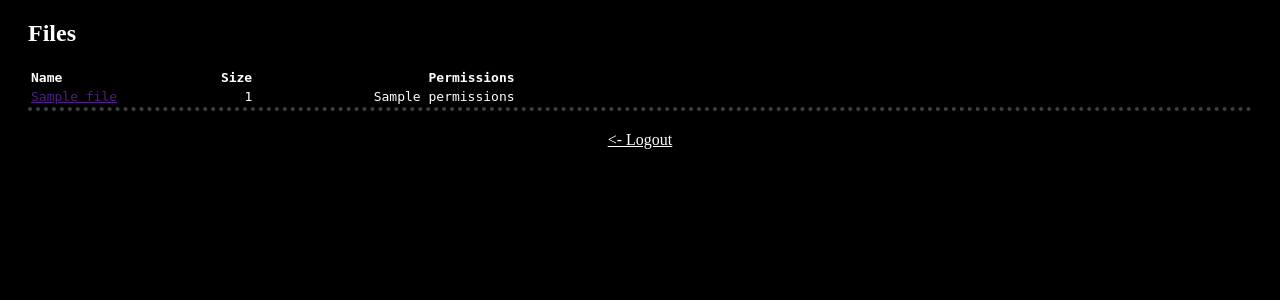
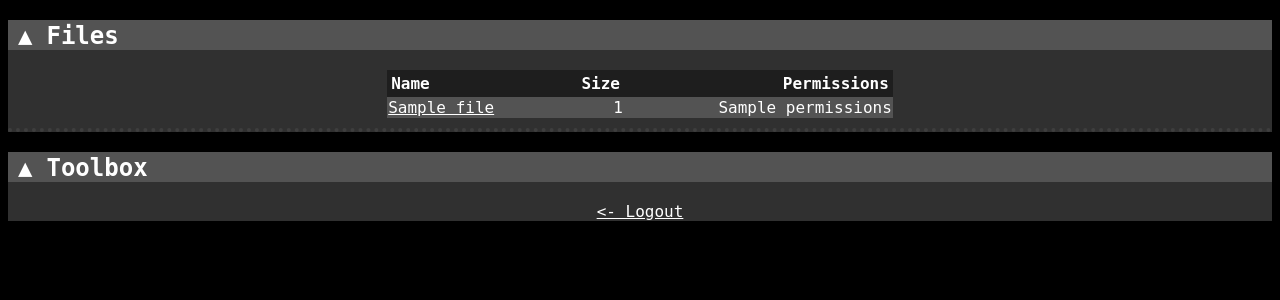
Before and after one commit to hmg3f/aos-nas-web, a Python web app: template app/templates/file-viewer.html in a window 1280 px wide. Shown: the top 300 px of the page. Run offline with Jinja, Linux system fonts and the light colour scheme; the template is opened without the code that fills it: most values are stand-ins (such as "Sample title", 1, 10 or a date in 2020).

Commit message:
added missing styles
forgot account creation and file viewer pages

```diff
--- a/app/static/css/style.css
+++ b/app/static/css/style.css
@@ -49,6 +49,18 @@ body {
 #login form input[type=password]:focus,
 #login form input[type=text]:focus {
     outline: none;
+}
+
+#login form select {
+    background-color: #3e3e3e;
+    border: 2px solid #3e3e3e;
+    font-family: Brass Mono, Monospace;
+    font-size: 1rem;
+    color: #fff;
+}
+
+#login form select:hover {
+    cursor: pointer;
 }
 
 #login form input[type=submit] {
@@ -103,12 +115,21 @@ body {
 
 #file-view {
     border-bottom: 4px dotted #3e3e3e;
-    margin: 20px;
+    margin: 0 auto;
 }
 
 #file-view table {
-    font-family: Monospace;
-    width: 40%
+    width: 40%;
+    border: none;
+    border-collapse: collapse;
+    border-spacing: 0;
+    margin-left: auto;
+    margin-right: auto;
+    margin-bottom: 10px;
+}
+
+#file-view table th {
+    padding: 4px;
 }
 
 #file-view table th:nth-child(1),
@@ -122,3 +143,19 @@ body {
 #file-view table td:nth-child(3) {
     text-align: right;
 }
+
+#file-view table thead {
+    background-color: #1e1e1e;
+}
+
+#file-view table tbody tr {
+    background-color: #535353;
+}
+
+#file-view table tbody tr:nth-child(even) {
+    background-color: #646464 !important;
+}
+
+#file-view table a {
+    color: #fff;
+}
--- a/app/templates/create.html
+++ b/app/templates/create.html
@@ -7,6 +7,7 @@
     <link rel="stylesheet" type="text/css" href="{{ url_for('static', filename='css/style.css') }}">
   </head>
   <body>
+    <section id="login" class="panel">
       <h1>Create User</h1>
 
       <form method="POST" action="">
@@ -21,5 +22,6 @@
 	<a href="{{url_for('home')}}">&lt- Return</a>
 	<a href="{{url_for('login')}}">Login</a>
       </div>
+    </section>
   </body>
 </html>
--- a/app/templates/file-viewer.html
+++ b/app/templates/file-viewer.html
@@ -7,7 +7,7 @@
     <link rel="stylesheet" type="text/css" href="{{ url_for('static', filename='css/style.css') }}">
   </head>
   <body>
-    <section id="file-view">
+    <section id="file-view" class="panel">
       <h1>Files</h1>
 
       <table>
@@ -34,8 +34,12 @@
       </table>
     </section>
 
-    <div class="controls">
-      <a href="{{url_for('logout')}}">&lt- Logout</a>
-    </div>
+    <section id="toolbox" class="panel">
+      <h1>Toolbox</h1>
+
+      <div class="controls">
+	<a href="{{url_for('logout')}}">&lt- Logout</a>
+      </div>
+    </section>
   </body>
 </html>
```
Lines whose indentation alone changed are shown as unchanged.
